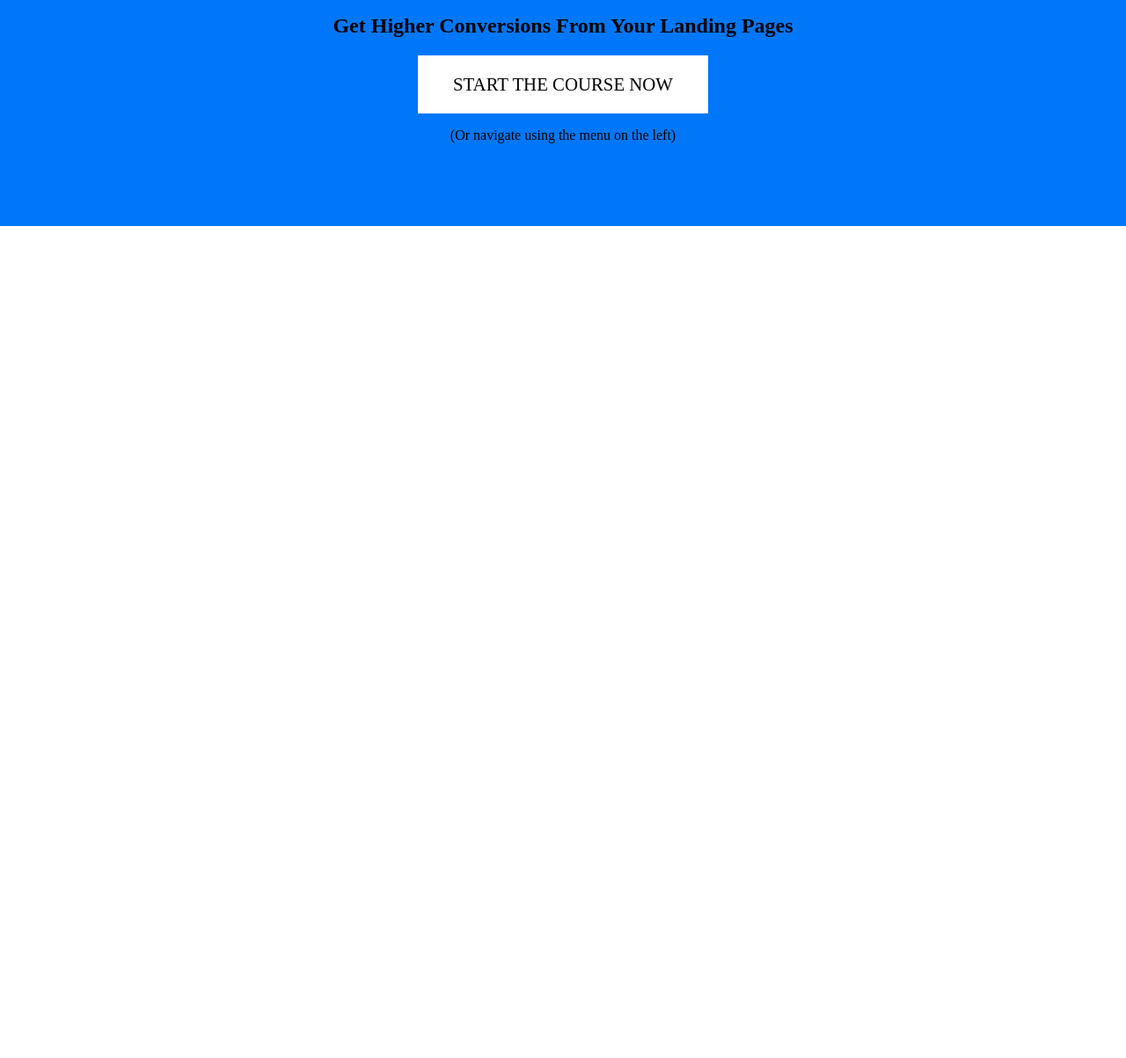
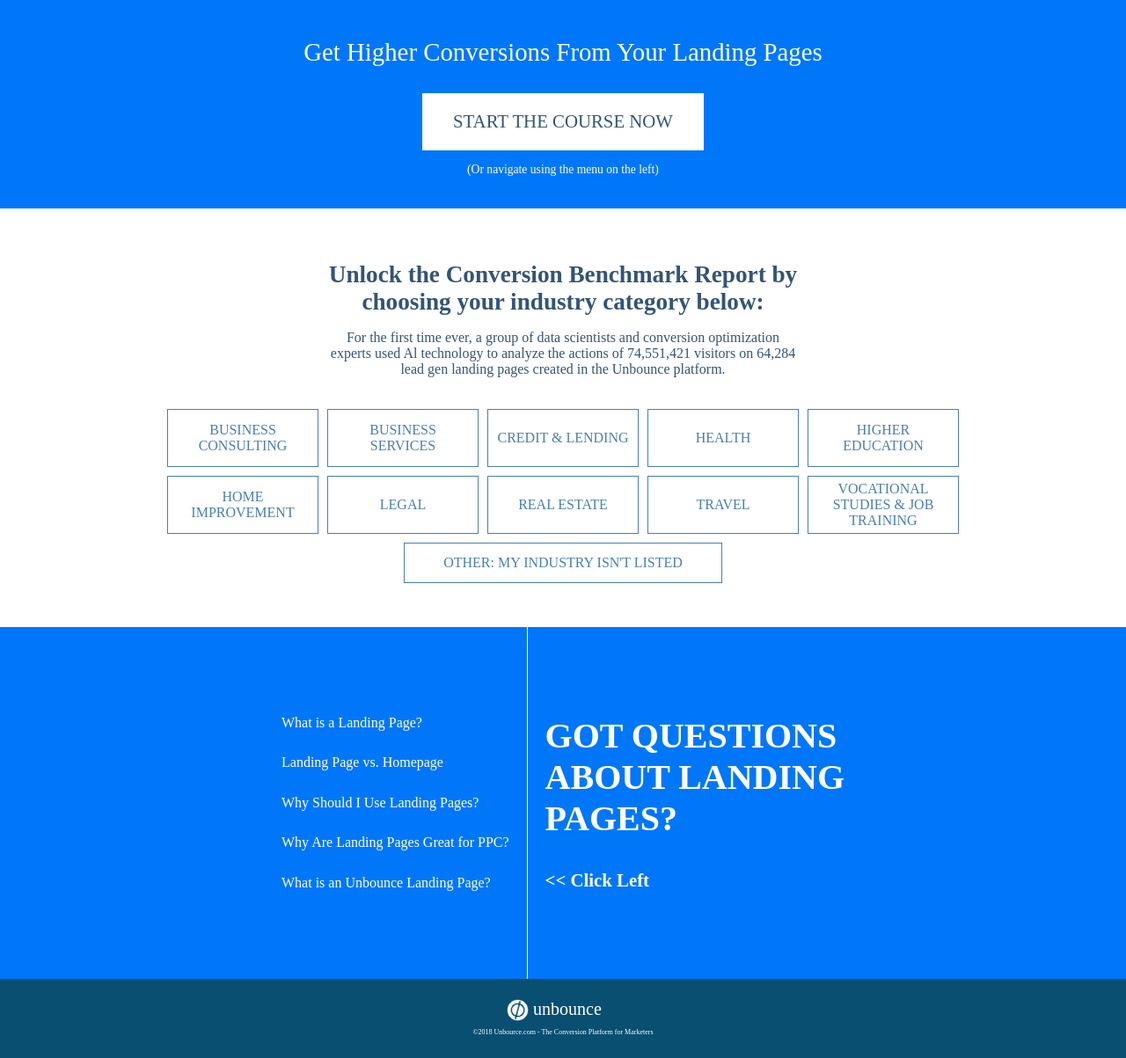
Before and after one commit to zSoun/dclp, a plain HTML site: page index.html in a window 1280 px wide. Shown: the part 559-1762 px from the top of the page at 88% size. Before the commit the page ends 816 px from the top, so only its background shows below. Drawn offline with Linux system fonts and the light colour scheme.

Commit message:
site completo 1.0

```diff
--- /dev/null
+++ b/footerMain.css
@@ -0,0 +1,97 @@
+.footerMain {
+    color: #fff;
+    display: flex;
+
+    background-color: #0077f9;
+    height: 400px;
+
+    margin-top: 50px;
+
+}
+
+.teste {
+    display: flex;
+    margin: 100px 0;
+
+    justify-content: space-between;
+}
+.footerLeft {
+    display: flex;
+    flex-direction: column;
+
+    margin-left: 40vh;
+}
+
+#divisoriaFooter {
+    border-right: 1px solid #fff;
+    margin-left: 20px;
+    margin-right: 20px;
+    margin-top: 0; /* Definir a margem superior como zero para substituir a herança */
+}
+
+
+#questionsLP {
+    font-size: 2.5rem;
+    font-weight: 600;
+
+    width: 350px;
+}
+
+.footerRight {
+    display: flex;
+    flex-direction: column;
+
+}
+
+#footerClick a {
+    font-size: 1.3rem;
+    font-weight: 600;
+
+    text-decoration: none;
+    color: #fff;
+    text-align: center;
+}
+
+
+ /* main end --------------------------------------- */
+ /* sec start -------------------------------------- */
+
+.footerSec {
+    display: flex;
+    flex-direction: column;
+    justify-content: center;
+    align-items: center;
+
+
+    background: #094f71;
+    height: 90px;
+}
+
+.logoFooter {
+    display: flex;
+    align-items: center;
+}
+
+#logoUnbounceFooter {
+    width: 25px;
+    height: 25px;
+}
+
+#textLogoFooter {
+    text-decoration: none;
+    font-size: 1.25rem;
+    margin: 0 20px 0 5px;
+    align-self: flex-start;
+    color: white;
+}
+
+.footerSec span {
+    color: #fff;
+    font-size: 0.5rem;
+    margin-top: -15px;
+    margin-bottom: 25px;
+}
+
+.teste2 {
+
+}
--- a/index.css
+++ b/index.css
@@ -1,3 +1,4 @@
+ /* PRINCIPAL START  -------------------------------------------*/
 .containerPrincipal {
     background-image: url(assets/bg.png);
     background-size: cover;
@@ -49,17 +50,103 @@ h1 {
     color: #6c98ad;
 }
 
+ /* PRINCIPAL END  -------------------------------------------*/
+
+/* CAIXA AZUL START  -----------------------------------------*/
+
 .containerSec {
-    height: 260px;
+    display: flex;
+    height: 240px;
     background: #0077f9;
+
+
+    vertical-align: middle;
+}
+
+.textoContainerSec {
     display: flex;
     flex-direction: column;
     align-items: center;
+    margin: auto;
 }
 
+.textoContainerSec h2 {
+    font-weight: 100;
+    font-size: 1.8em;
+    color: #fff;
+    margin-bottom: 30px;
+}
 
 #buttonStartCourseNow {
+    color: #335477;
     font-size: 1.3rem;
-    padding: 0 40px;
-    background: white;
+    padding: 0 35px;
+    background: #fff;
 }
+
+#subTitleButton {
+    font-weight: 100;
+    font-size: 0.85rem;
+    color: #fff;
+}
+
+/* CAIXA AZUL END  -----------------------------------------*/
+
+/* CAIXA GRID START  ---------------------------------------*/
+
+.containerTer {
+    display: flex;
+    flex-direction: column;
+    align-items: center;
+
+    text-align: center;
+    color: #335477;
+}
+
+.containerTer h3 {
+    font-size: 1.7rem;
+
+    margin-top: 60px;
+    margin-bottom: 0px;
+}
+
+.grid-container {
+    margin-top: 20px;
+    display: grid;
+    grid-template-columns: repeat(5, 1fr);
+    grid-template-rows: 2fr 2fr;
+    gap: 10px; /* Espaçamento entre os itens */
+    /* Outras propriedades de estilo para o contêiner */
+    /* Por exemplo, altura, largura, margens etc. */
+
+  }
+
+  .item {
+    /* Estilos para os itens do grid */
+    /* Por exemplo, altura, largura, cores, etc. */
+    display: flex;
+    justify-content: center;
+    align-items: center;
+    text-align: center;
+
+    width: 150px;
+    height: 60px;
+    background-color: #fff;
+    color: #4a7db4;
+    border: 1px solid #4a7db4;
+
+    padding: 2px 10px;
+  }
+
+  .itemOther {
+    margin: auto;
+    margin-top: 10px;
+    width: 360px;
+
+    background-color: #fff;
+    color: #4a7db4;
+    border: 1px solid #4a7db4;
+
+    padding: 13px 0;
+    text-align: center;
+  }
--- a/index.html
+++ b/index.html
@@ -1,67 +1,139 @@
 <!DOCTYPE html>
 <html lang="en">
-
   <head>
     <meta charset="UTF-8" />
     <meta name="viewport" content="width=device-width, initial-scale=1.0" />
     <link rel="stylesheet" href="reset.css" />
     <link rel="stylesheet" href="header.css" />
-  <link rel="stylesheet" href="index.css">
+    <link rel="stylesheet" href="footerMain.css" />
+    <link rel="stylesheet" href="index.css" />
 
     <title>Landing Page</title>
   </head>
 
   <body>
-
     <header>
       <div class="header">
         <div class="headerPos">
           <a id="textLogo" href="https://google.com">
             <div class="logo">
-            <img id="logoUnbounce" src="assets/logo_unbounce_png.png" alt="">
+              <img
+                id="logoUnbounce"
+                src="assets/logo_unbounce_png.png"
+                alt=""
+              />
               <span id="textLogo">unbounce</span>
             </div>
           </a>
 
           <label id="headerSubTitle">The Unbounce Landing Page Course</label>
         </div>
-      <input id="previewLP" type="button" value="PREVIEW THE UNBOUNCE LANDING PAGE BUILDER" />
+        <input
+          id="previewLP"
+          type="button"
+          value="PREVIEW THE UNBOUNCE LANDING PAGE BUILDER"
+        />
       </div>
     </header>
 
     <main>
       <div class="containerPrincipal">
         <div id="containerPrincipalMargin">
-
           <div id="textoPrincipal">
             <h1>
-            Welcome to the <br> Unbounce Landing Page Course
+              Welcome to the <br />
+              Unbounce Landing Page Course
             </h1>
             <p id="paraPrincipal">
-            In this actionable course landing page expert Oli Gardner <br>
-            will walk you through how to create high-converting landing <br>
-            pages. Follow along with step-by-step instructional videos to <br>
+              In this actionable course landing page expert Oli Gardner <br />
+              will walk you through how to create high-converting landing <br />
+              pages. Follow along with step-by-step instructional videos to
+              <br />
               help you create your own landing pages as you go.
             </p>
             <p id="paraPrincipalSec">
-            Coming soon: the <strong>Unbounce Certified Landing Page Expert</strong> program.
+              Coming soon: the
+              <strong>Unbounce Certified Landing Page Expert</strong> program.
             </p>
             <p id="paraPrincipalTer">
               Created by Unbounce co-founder Oli Gardner
             </p>
           </div>
-          <img id="eonaldo" src="assets/éonaldo.png" alt="">
+          <img id="eonaldo" src="assets/éonaldo.png" alt="" />
         </div>
       </div>
 
       <div class="containerSec">
+        <div class="textoContainerSec">
           <h2>Get Higher Conversions From Your Landing Pages</h2>
           <div id="buttonStartCourseNow">
             <p>START THE COURSE NOW</p>
           </div>
-      <p>(Or navigate using the menu on the left)</p>
+          <p id="subTitleButton">(Or navigate using the menu on the left)</p>
+        </div>
+      </div>
+
+      <div class="containerTer">
+        <h3>
+          Unlock the Conversion Benchmark Report by <br />
+          choosing your industry category below:
+        </h3>
+        <p>
+          For the first time ever, a group of data scientists and conversion
+          optimization <br />
+          experts used Al technology to analyze the actions of 74,551,421
+          visitors on 64,284 <br />
+          lead gen landing pages created in the Unbounce platform.
+        </p>
+        <div class="grid-container">
+          <div class="item">BUSINESS CONSULTING</div>
+          <div class="item">BUSINESS SERVICES</div>
+          <div class="item">CREDIT & LENDING</div>
+          <div class="item">HEALTH</div>
+          <div class="item">HIGHER EDUCATION</div>
+          <div class="item">HOME IMPROVEMENT</div>
+          <div class="item">LEGAL</div>
+          <div class="item">REAL ESTATE</div>
+          <div class="item">TRAVEL</div>
+          <div class="item">VOCATIONAL STUDIES & JOB TRAINING</div>
+        </div>
+      </div>
+      <div class="itemOther">OTHER: MY INDUSTRY ISN'T LISTED</div>
+
+      <div class="footerMain">
+
+          <div class="teste footerLeft">
+            <div>What is a Landing Page?</div>
+            <div>Landing Page vs. Homepage</div>
+            <div>Why Should I Use Landing Pages?</div>
+            <div>Why Are Landing Pages Great for PPC?</div>
+            <div>What is an Unbounce Landing Page?</div>
+          </div>
+          <div id="divisoriaFooter"></div>
+          <div class="teste footerRight">
+            <div id="questionsLP">GOT QUESTIONS ABOUT LANDING PAGES?</div>
+            <div id="footerClick"><a href=""><< Click Left</a></div>
+          </div>
+        </div>
+
+        <div class="footerSec">
+
+          <div class="teste2">
+            <a id="textLogoFooter" href="https://google.com">
+              <div class="logoFooter">
+                <img
+                  id="logoUnbounceFooter"
+                  src="assets/logo_unbounce_png.png"
+                  alt=""
+                />
+                <span id="textLogoFooter">unbounce</span>
+              </div>
+            </a>
+          </div>
+
+          <span>©2018 Unbource.com - The Conversion Platform for Marketers</span>
+
         </div>
     </main>
   </body>
-
 </html>
```
Lines whose indentation alone changed are shown as unchanged.
